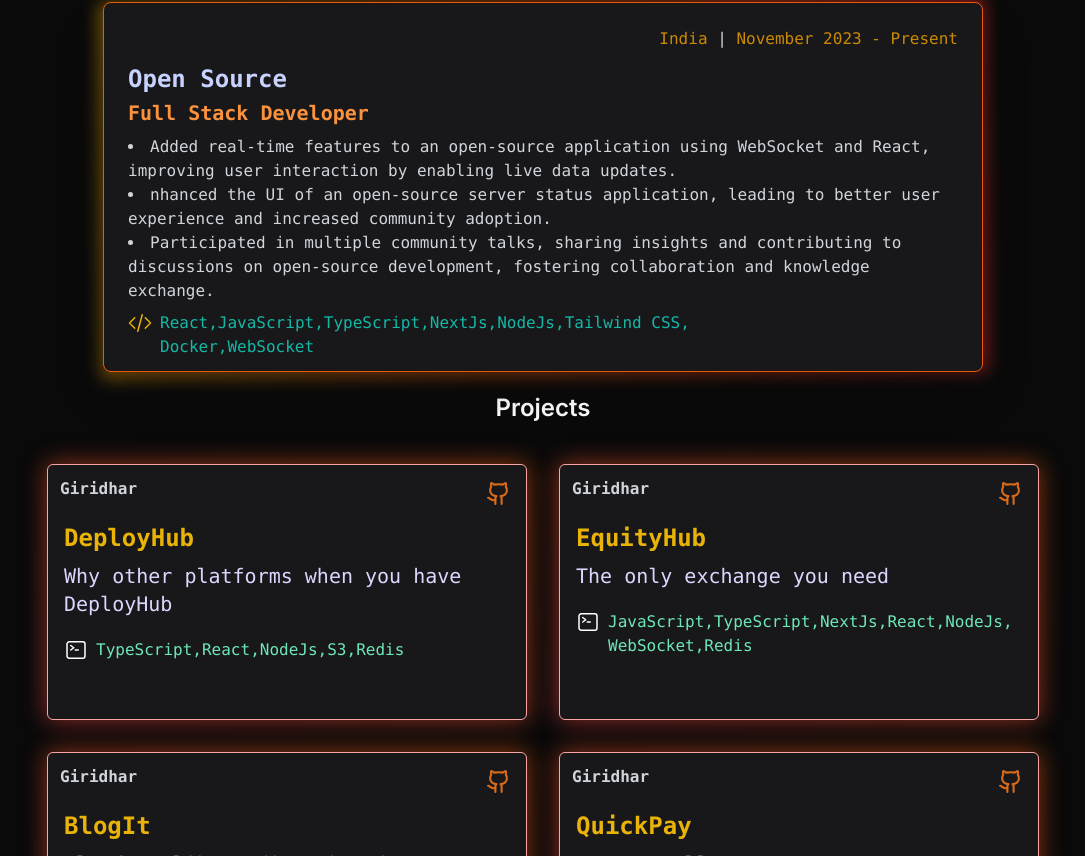
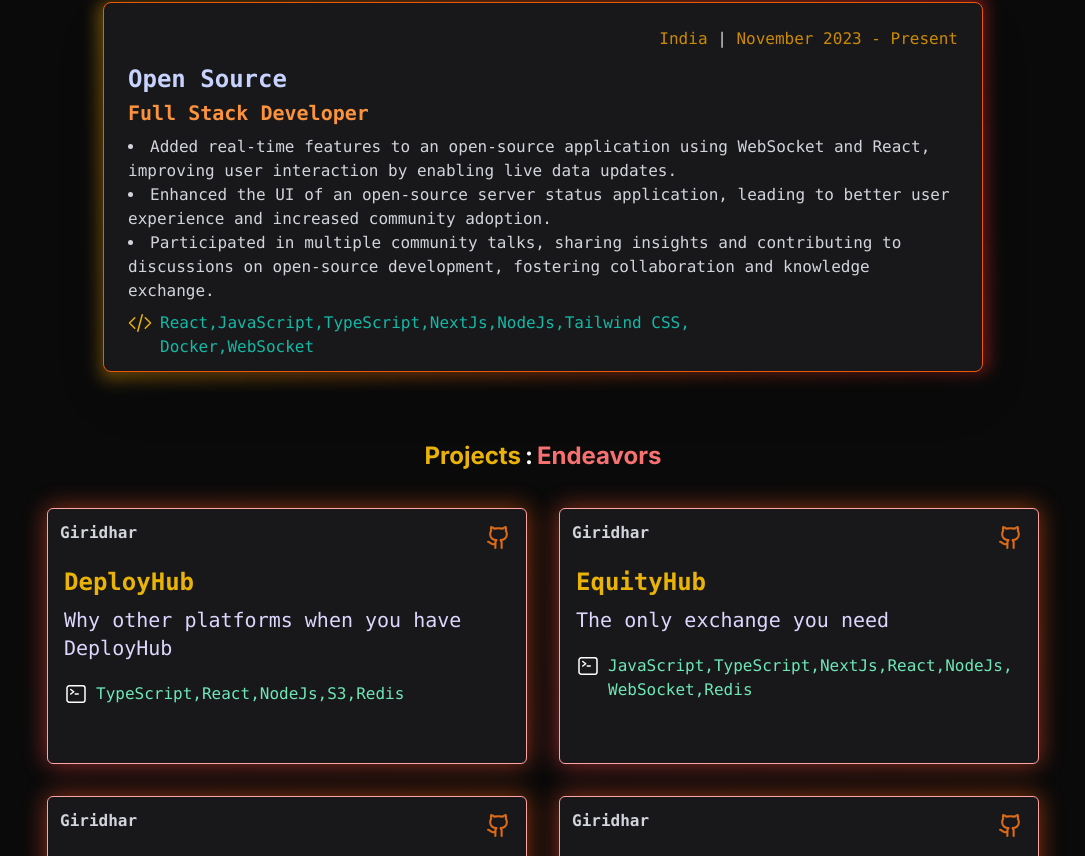
Before and after one commit to giripatel/portfolio, a Next.js app: page / in a window 1280 px wide. Shown: the part 2344-3200 px from the top of the page, without its empty margins (97-1182 px from the left). Built offline with nearby package versions, Linux system fonts and the light colour scheme.

Commit message:
Add project links

```diff
--- a/src/app/actions/experience.ts
+++ b/src/app/actions/experience.ts
@@ -36,7 +36,7 @@ export const getExperience = () => {
       role: "Full Stack Developer",
       summary: [
         "Added real-time features to an open-source application using WebSocket and React, improving user interaction by enabling live data updates.",
-        "nhanced the UI of an open-source server status application, leading to better user experience and increased community adoption.",
+        "Enhanced the UI of an open-source server status application, leading to better user experience and increased community adoption.",
         "Participated in multiple community talks, sharing insights and contributing to discussions on open-source development, fostering collaboration and knowledge exchange.",
       ],
       tech: [
--- a/src/app/components/Project.tsx
+++ b/src/app/components/Project.tsx
@@ -8,7 +8,11 @@ const Project = () => {
 
   return (
     <section id="project">
-      <div className="text-white font-semibold text-2xl p-5 w-full flex justify-center">Projects</div>
+      <div className="text-white font-semibold text-2xl p-5 w-full flex justify-center"></div>
+      <div className="w-full flex justify-center  text-white p-4 mt-3 font-bold text-2xl">
+        <span className="text-yellow-500 pr-1">Projects</span> :
+        <span className="text-red-400 pl-1">Endeavors</span>
+      </div>
       <div className=" w-full flex justify-center p-5 mb-5">
         <div className="md:grid-cols-2 grid gap-y-6 lg:gap-8 px-2">
 
--- a/src/app/components/ProjectModel.tsx
+++ b/src/app/components/ProjectModel.tsx
@@ -1,6 +1,7 @@
+import Link from "next/link";
 import React from "react";
 
-const ProjectModel = ({project} : {project: any}) => {
+const ProjectModel = ({ project }: { project: any }) => {
   return (
     <div className="relative lg:w-[30rem] w-[21rem] h-64 col-span-1 rounded-md group">
       <div className="absolute inset-0 bg-gradient-to-tr from-red-500  to-orange-600 blur-md rounded-sm opacity-60 group-hover:opacity-75 transition duration-1000 group-hover:duration-200"></div>
@@ -8,6 +9,7 @@ const ProjectModel = ({project} : {project: any}) => {
         <div className="w-full flex justify-between p-1">
           <div className="text-gray-300 font-semibold p-2">Giridhar</div>
           <div className="rounded-full w-12  p-3 cursor-pointer ">
+            <Link href={project.githubLink} target="_blank">
               <svg
                 xmlns="http://www.w3.org/2000/svg"
                 width="25"
@@ -23,21 +25,42 @@ const ProjectModel = ({project} : {project: any}) => {
                 <path d="M15 22v-4a4.8 4.8 0 0 0-1-3.5c3 0 6-2 6-5.5.08-1.25-.27-2.48-1-3.5.28-1.15.28-2.35 0-3.5 0 0-1 0-3 1.5-2.64-.5-5.36-.5-8 0C6 2 5 2 5 2c-.3 1.15-.3 2.35 0 3.5A5.403 5.403 0 0 0 4 9c0 3.5 3 5.5 6 5.5-.39.49-.68 1.05-.85 1.65-.17.6-.22 1.23-.15 1.85v4"></path>
                 <path d="M9 18c-4.51 2-5-2-7-2"></path>
               </svg>
+            </Link>
           </div>
         </div>
         <div className="text-white px-4 ">
-          <div className="text-2xl font-semibold text-yellow-500">{project.title}</div>
+          <div className="text-2xl font-semibold text-yellow-500">
+            {project.title}
+          </div>
           <div className="text-xl pt-2 text-violet-200">{project.tagLine}</div>
           <div className="mt-5 flex">
             <div className="me-2">
-              <svg xmlns="http://www.w3.org/2000/svg" fill="none" viewBox="0 0 24 24" strokeWidth="1.5" stroke="currentColor" className="size-6">
-                <path strokeLinecap="round" strokeLinejoin="round" d="m6.75 7.5 3 2.25-3 2.25m4.5 0h3m-9 8.25h13.5A2.25 2.25 0 0 0 21 18V6a2.25 2.25 0 0 0-2.25-2.25H5.25A2.25 2.25 0 0 0 3 6v12a2.25 2.25 0 0 0 2.25 2.25Z" />
+              <svg
+                xmlns="http://www.w3.org/2000/svg"
+                fill="none"
+                viewBox="0 0 24 24"
+                strokeWidth="1.5"
+                stroke="currentColor"
+                className="size-6"
+              >
+                <path
+                  strokeLinecap="round"
+                  strokeLinejoin="round"
+                  d="m6.75 7.5 3 2.25-3 2.25m4.5 0h3m-9 8.25h13.5A2.25 2.25 0 0 0 21 18V6a2.25 2.25 0 0 0-2.25-2.25H5.25A2.25 2.25 0 0 0 3 6v12a2.25 2.25 0 0 0 2.25 2.25Z"
+                />
               </svg>
             </div>
             <div className="w-96 md:w-[36rem] flex-wrap flex">
-            {project.tech.map((skill: any, index: any) => <div key={index} className="text-emerald-300 text-nowrap grid-cols-1">{skill}{project.tech.length -1 !== index? ", ": ""}</div>)}
+              {project.tech.map((skill: any, index: any) => (
+                <div
+                  key={index}
+                  className="text-emerald-300 text-nowrap grid-cols-1"
+                >
+                  {skill}
+                  {project.tech.length - 1 !== index ? ", " : ""}
                 </div>
-
+              ))}
+            </div>
           </div>
         </div>
       </div>
```
Lines whose indentation alone changed are shown as unchanged.
